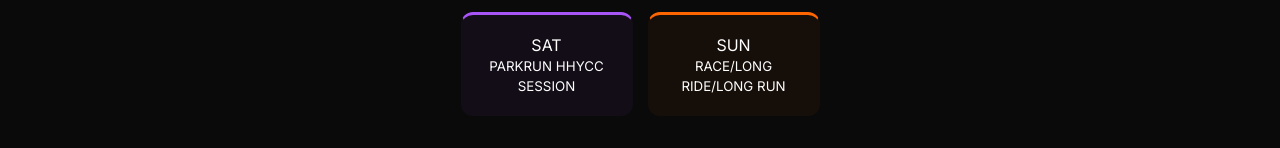
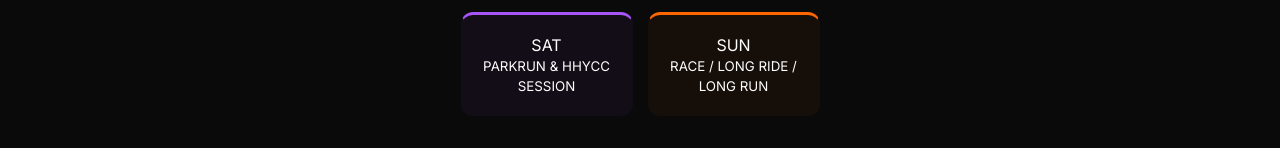
Before and after one commit to WilburWheeler/wilbur, a plain HTML site: page index.html in a window 1280 px wide. Shown: the part 3333-3481 px from the top of the page. Drawn offline with Linux system fonts and the light colour scheme.

Commit message:
Update index.html

```diff
--- a/index.html
+++ b/index.html
@@ -129,8 +129,8 @@
              <div class="day-tile" style="opacity: 0.4;">WED<br><small>REST</small></div>
              <div class="day-tile">THU<br><small>RUN/CX</small></div>
              <div class="day-tile">FRI<br><small>CLIMB</small></div>
-             <div class="day-tile active-p">SAT<br><small>PARKRUN                                 HHYCC SESSION</small></div>
-             <div class="day-tile active-o">SUN<br><small>RACE/LONG RIDE/LONG RUN</small></div>
+             <div class="day-tile active-p">SAT<br><small>PARKRUN & HHYCC SESSION</small></div>
+             <div class="day-tile active-o">SUN<br><small>RACE / LONG RIDE / LONG RUN</small></div>
         </div>
     </section>
 
```
